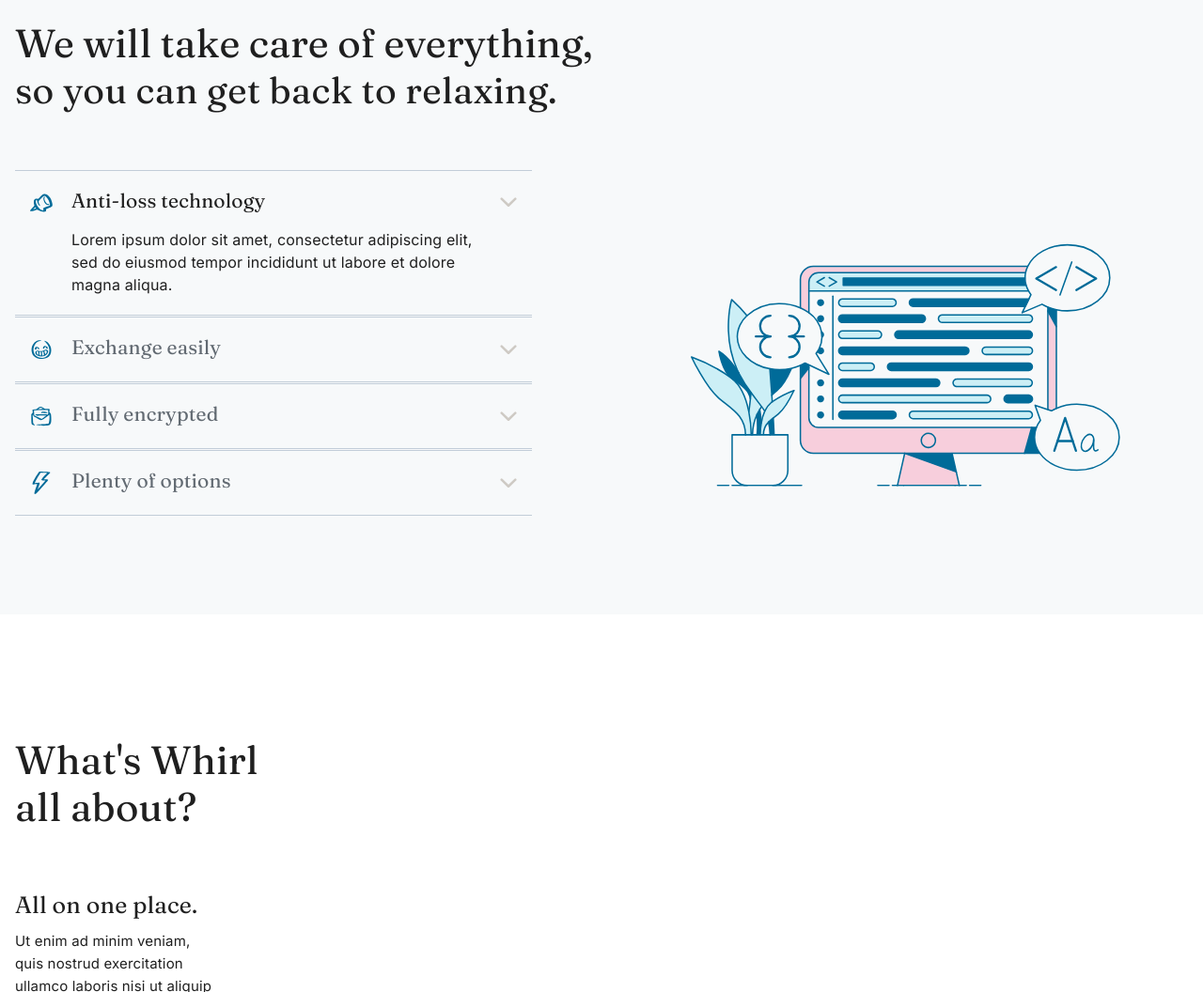
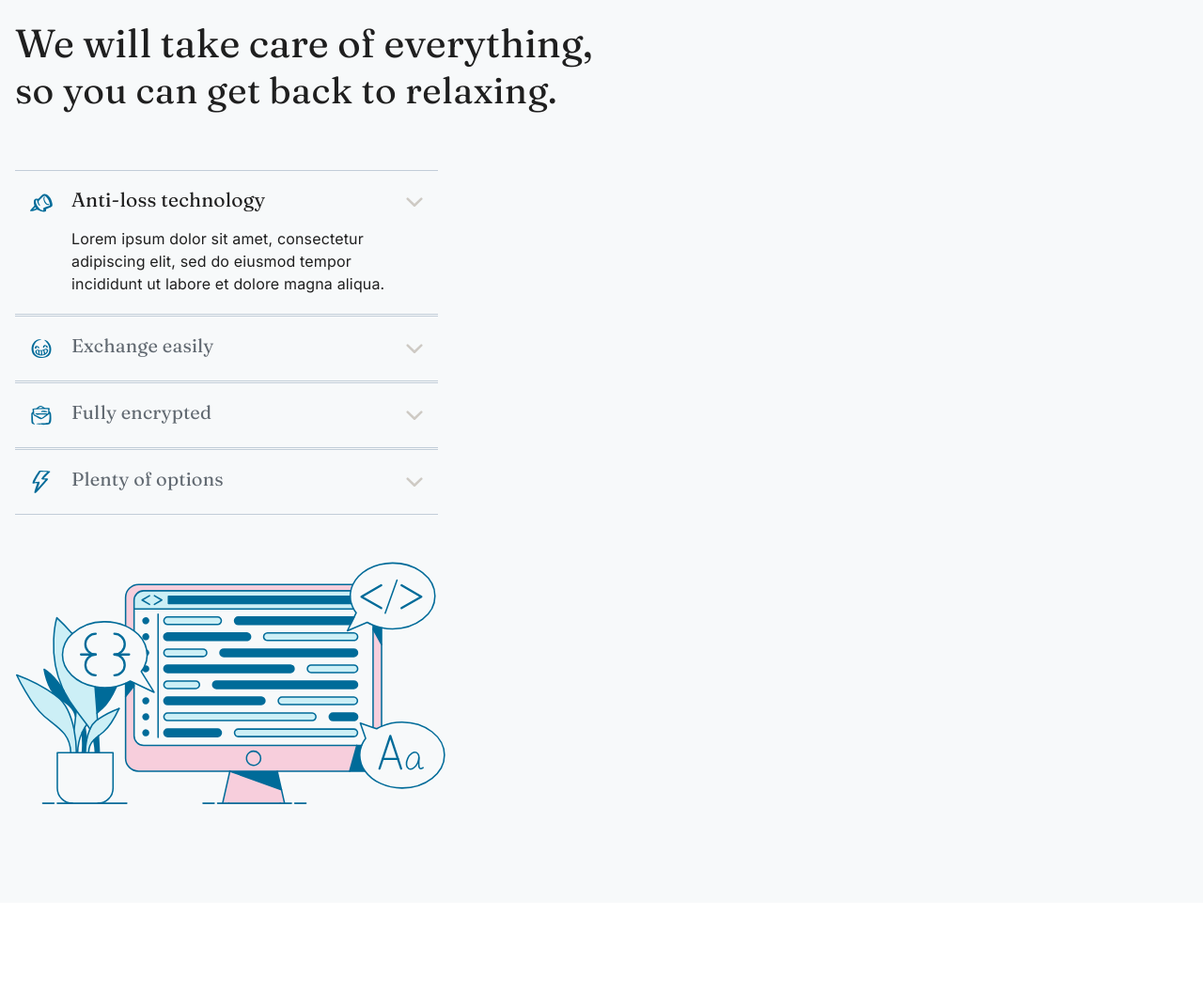
Before and after one commit to MivEid/CopyWhirl, a website built with Vite: page index.html in a window 1280 px wide. Shown: the part 1680-2736 px from the top of the page at 94% size. Built offline with nearby package versions, Linux system fonts and the light colour scheme.

Commit message:
add adaptive relax-block

```diff
--- a/index.html
+++ b/index.html
@@ -635,7 +635,7 @@
                       </svg>
                     </div>
                     <div class="relax-feature__content">
-                      <h3 class="relax-feature__title">Exchange easily</h3>
+                      <h3 class="relax-feature__title relax-feature__title--closed">Exchange easily</h3>
                     </div>
                     <div class="relax-feature__arrow relax-feature__arrow--closed">
                       <svg width="18" height="10" viewBox="0 0 18 10" fill="none" xmlns="http://www.w3.org/2000/svg">
@@ -662,7 +662,7 @@
                       </svg>
                     </div>
                     <div class="relax-feature__content">
-                      <h3 class="relax-feature__title">Fully encrypted</h3>
+                      <h3 class="relax-feature__title relax-feature__title--closed">Fully encrypted</h3>
                     </div>
                     <div class="relax-feature__arrow relax-feature__arrow--closed">
                       <svg width="18" height="10" viewBox="0 0 18 10" fill="none" xmlns="http://www.w3.org/2000/svg">
@@ -689,7 +689,7 @@
                       </svg>
                     </div>
                     <div class="relax-feature__content">
-                      <h3 class="relax-feature__title">Plenty of options</h3>
+                      <h3 class="relax-feature__title relax-feature__title--closed">Plenty of options</h3>
                     </div>
                     <div class="relax-feature__arrow relax-feature__arrow--closed">
                       <svg width="18" height="10" viewBox="0 0 18 10" fill="none" xmlns="http://www.w3.org/2000/svg">
@@ -705,7 +705,7 @@
                   </div>
                 </div>
 
-                <img class="relax-block__image" src="/images/computer.svg" alt="" />
+                <img class="relax-block__image" width="458" height="258" src="/images/computer.svg" alt="" />
               </div>
             </div>
           </div>
--- a/src/styles/components/relax-block.css
+++ b/src/styles/components/relax-block.css
@@ -18,17 +18,42 @@
 
 .relax-block__content {
   display: flex;
+  flex-direction: column;
 }
 
 .relax-block__features {
   display: flex;
   flex-direction: column;
-  padding-right: 168px;
+  width: 450px;
   padding-top: 60px;
   gap: 1px;
 }
 
 .relax-block__image {
-  padding-top: 107px;
-  padding-right: 72px;
+  width: 458px; /* ← Добавьте это */
+  height: 258px;
+  margin-top: 50px;
 }
+
+@media (--lg-viewport) {
+  .relax-block__content {
+    flex-direction: row;
+  }
+
+  .relax-block__image {
+    margin-top: 107px;
+    margin-left: auto;
+  }
+}
+
+@media (--xl-viewport) {
+  .relax-block__content {
+    flex-direction: row;
+  }
+
+  .relax-block__image {
+    margin-top: 107px;
+    margin-right: 54px;
+    margin-left: auto;
+  }
+}
--- a/src/styles/components/relax-feature.css
+++ b/src/styles/components/relax-feature.css
@@ -18,6 +18,11 @@
 .relax-feature__title {
   font-family: var(--second-family);
   font-size: 21px;
+  line-height: 120%;
+}
+
+.relax-feature__title--closed {
+  font-size: 20px;
   line-height: 126%;
 }
 
```
